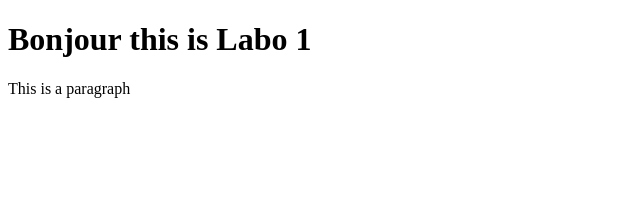
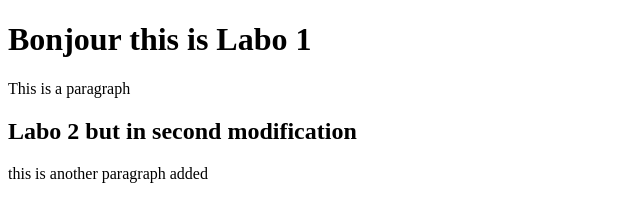
Before and after one commit to AlakazimAlakazam/Labo1, a plain HTML site: page index.html in a window 1280 px wide. Shown: the whole page, without its empty margins (0-640 px from the left). Drawn offline with Linux system fonts and the light colour scheme.

Commit message:
this is second time now modification on index.html

```diff
--- a/index.html
+++ b/index.html
@@ -9,5 +9,7 @@
 <body>
     <h1>Bonjour this is Labo 1</h1>
     <p>This is a paragraph</p>
+    <h2>Labo 2 but in second modification</h2>
+    <p>this is another paragraph added</p>
 </body>
 </html>
```
